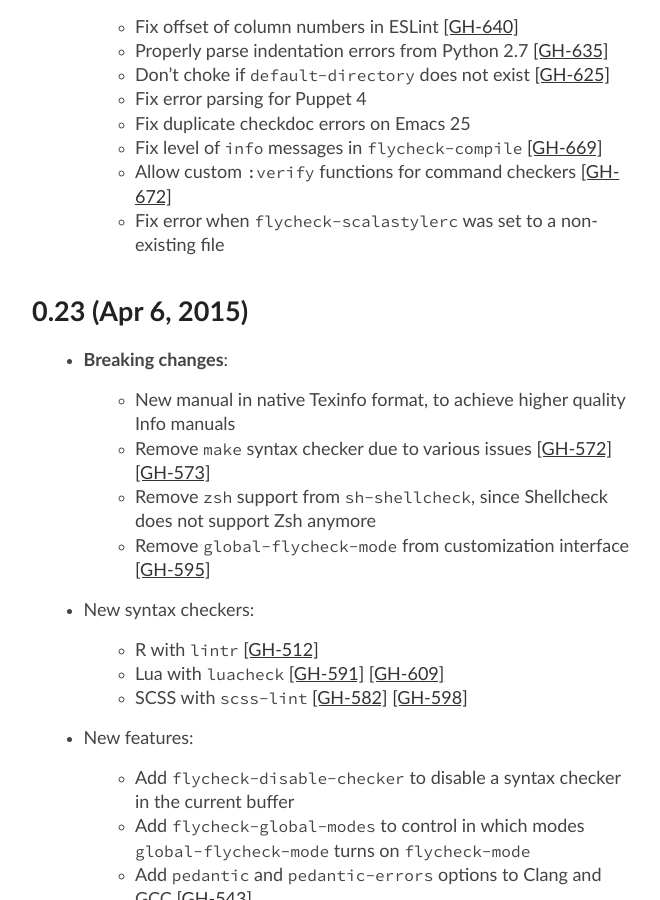
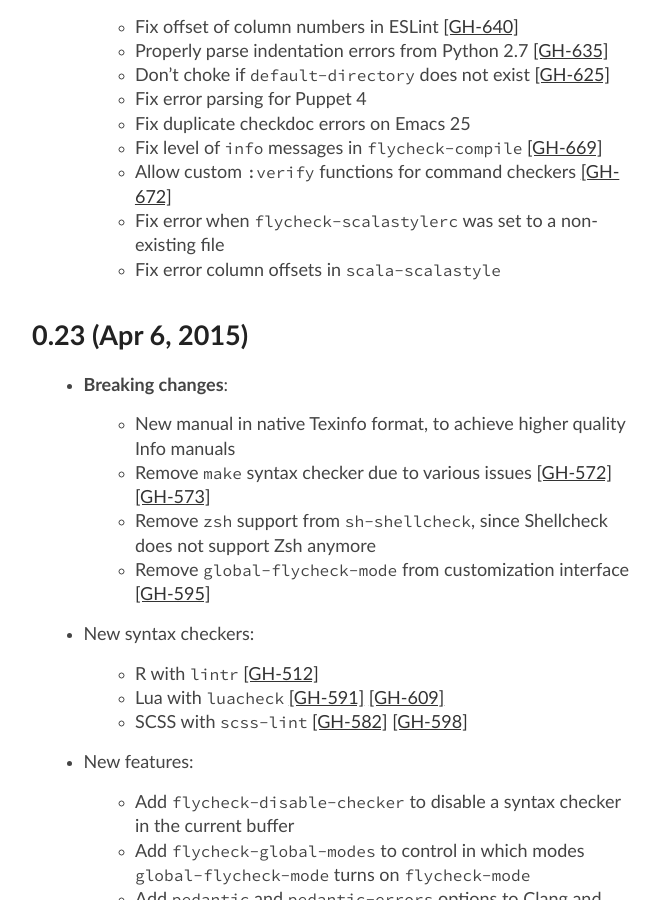
Before and after one commit to cmarqu/flycheck.github.io, a Jekyll site: the page built from changes.md, in a window 1280 px wide and 900 px high, scrolled down 677 px. Shown: the whole window, without its empty margins (258-918 px from the left). Built offline with Jekyll 4.4.1, drawn with Linux system fonts in a browser that asks for light colours.

Commit message:
Update manual from flycheck/flycheck@16a44ca

```diff
--- a/_includes/changes.md
+++ b/_includes/changes.md
@@ -28,6 +28,7 @@
   - Fix level of `info` messages in `flycheck-compile` [[GH-669]](https://github.com/flycheck/flycheck/issues/669)
   - Allow custom `:verify` functions for command checkers [[GH-672]](https://github.com/flycheck/flycheck/issues/672)
   - Fix error when `flycheck-scalastylerc` was set to a non-existing file
+  - Fix error column offsets in `scala-scalastyle`
 
 0.23 (Apr 6, 2015)
 ==================
```
